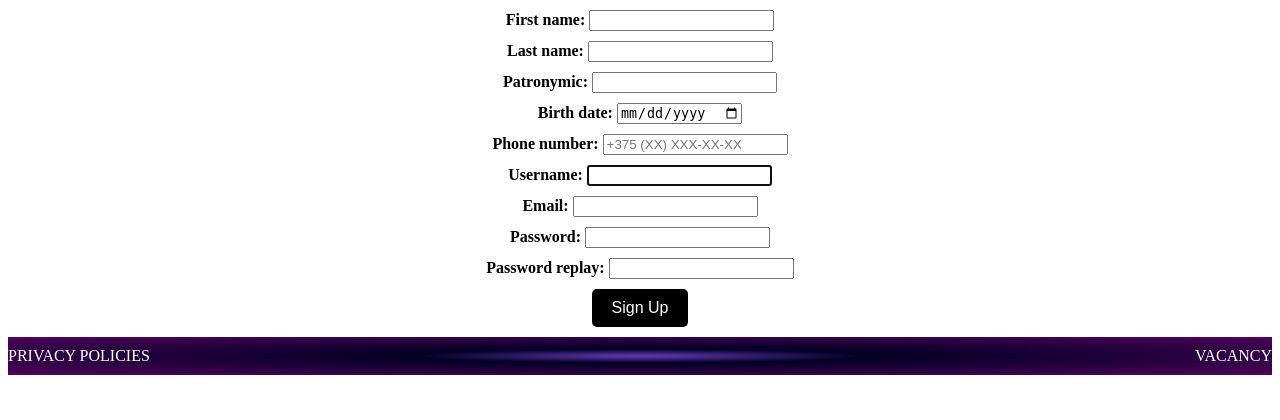
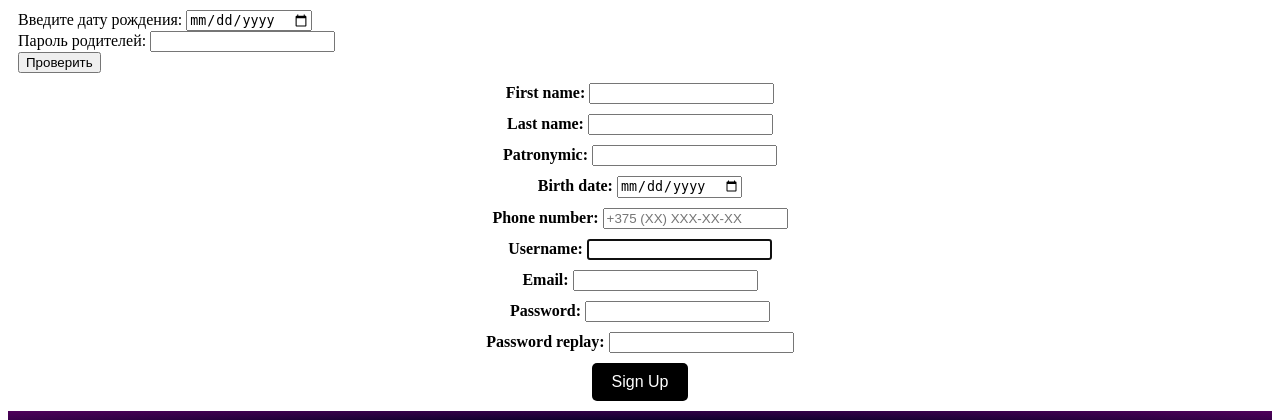
Before and after one commit to NRGLook/EstateAgencyWEB, a Django app: page /auth/register/ in a window 1280 px wide. Shown: the part 88-508 px from the top of the page. Run offline with Django 4.2, Linux system fonts and the light colour scheme; some libraries are stand-ins or nearby versions.

Commit message:
add 7 part with reg, check age and parental control

```diff
--- a/EstateAgency/mysite/auth_user/templates/logreg/reg.html
+++ b/EstateAgency/mysite/auth_user/templates/logreg/reg.html
@@ -5,6 +5,23 @@
 {% endblock %}
 
 {% block content %}
+
+<!-- Подключаем SweetAlert2 -->
+<script src="https://cdn.jsdelivr.net/npm/sweetalert2@10"></script>
+
+<!-- HTML-форма для ввода даты рождения и пароля родителей -->
+<form id="birthdayForm">
+    <label for="dob">Введите дату рождения:</label>
+    <input type="date" id="dob" required>
+    <br>
+    <label for="parentPassword">Пароль родителей:</label>
+    <input type="password" id="parentPassword" required>
+    <br>
+    <button type="button" onclick="calculateAgeAndCheckPermission()">Проверить</button>
+</form>
+
+<script src="/static/js/7_reg.js"></script>
+
 <form method="post" class="horizontal-center">
     {% csrf_token %}
     {% for f in form %}
--- /dev/null
+++ b/EstateAgency/mysite/static/js/7_reg.js
@@ -0,0 +1,60 @@
+function calculateAgeAndCheckPermission() {
+    // Получаем значения введенной даты и пароля родителей
+    const dobInput = document.getElementById('dob');
+    const parentPasswordInput = document.getElementById('parentPassword');
+    const dobValue = dobInput.value;
+    const parentPassword = parentPasswordInput.value;
+
+    // Парсим введенную дату
+    const dobDate = new Date(dobValue);
+
+    // Получаем текущую дату
+    const currentDate = new Date();
+
+    // Вычисляем разницу в годах
+    const age = currentDate.getFullYear() - dobDate.getFullYear();
+
+    // Проверяем, является ли пользователь совершеннолетним
+    if (age >= 18) {
+        // Определяем день недели
+        const daysOfWeek = ['Воскресенье', 'Понедельник', 'Вторник', 'Среда', 'Четверг', 'Пятница', 'Суббота'];
+        const dayOfWeek = daysOfWeek[dobDate.getDay()];
+
+        // Выводим сообщение
+        Swal.fire({
+            title: 'Успех!',
+            text: `Вы совершеннолетний. День недели вашего рождения: ${dayOfWeek}`,
+            icon: 'success',
+            confirmButtonText: 'OK'
+        });
+    } else {
+        // Если пользователь несовершеннолетний, запрашиваем пароль родителей
+        Swal.fire({
+            title: 'Требуется разрешение родителей',
+            input: 'password',
+            inputLabel: 'Введите пароль родителей',
+            inputPlaceholder: 'Пароль',
+            showCancelButton: true,
+            confirmButtonText: 'Проверить',
+            cancelButtonText: 'Отмена',
+            preConfirm: (parentPassword) => {
+                if (parentPassword === 'родительскийпароль') { // Замените на фактический пароль родителей
+                    return true;
+                } else {
+                    Swal.showValidationMessage('Неверный пароль');
+                    return false;
+                }
+            }
+        }).then((result) => {
+            if (result.isConfirmed) {
+                // Выводим сообщение после ввода правильного пароля родителей
+                Swal.fire({
+                    title: 'Успех!',
+                    text: 'Вам разрешено использование сайта!',
+                    icon: 'success',
+                    confirmButtonText: 'OK'
+                });
+            }
+        });
+    }
+}
```
Also changed, not shown: EstateAgency/mysite/db.sqlite3, 1 other file.
